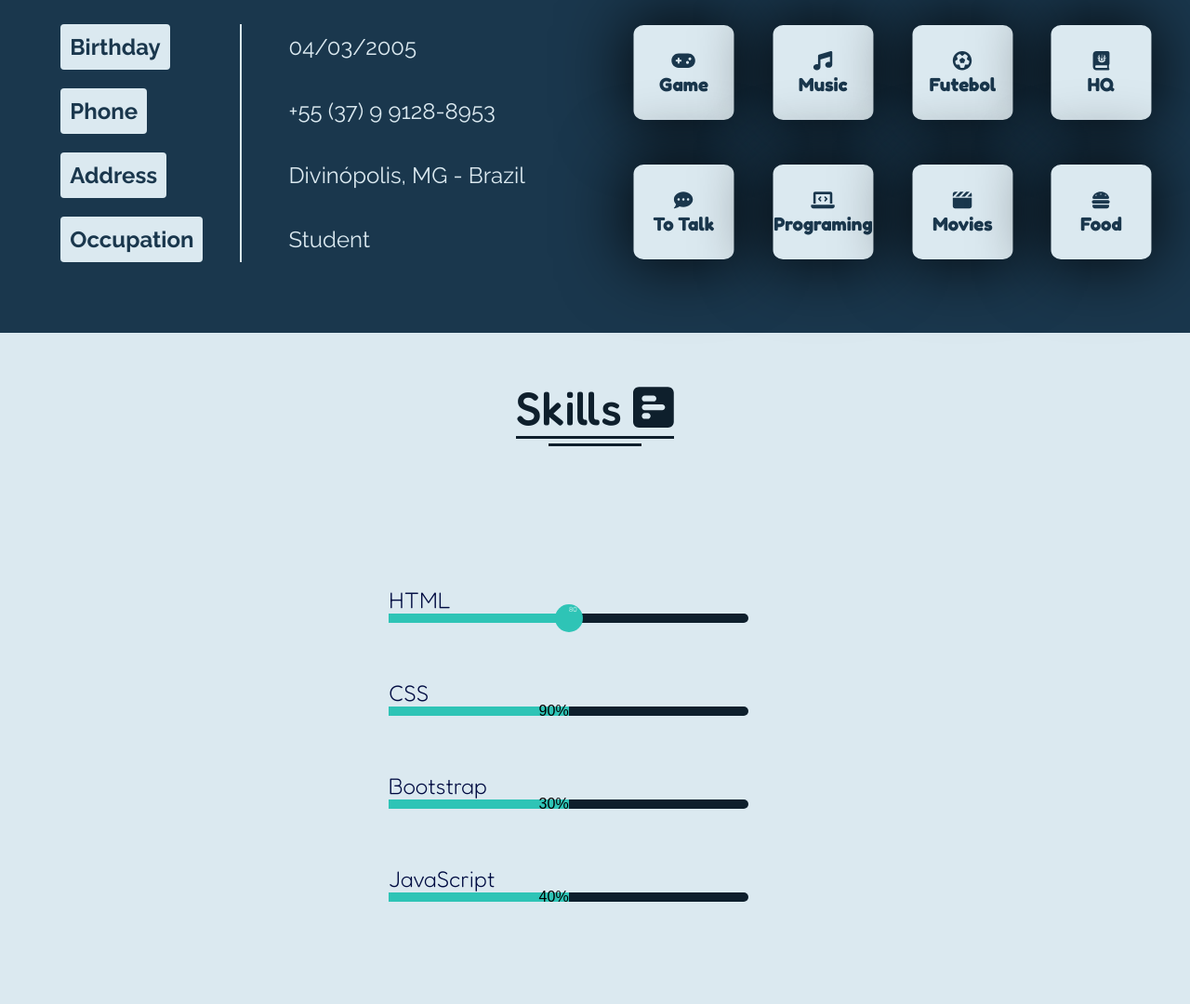
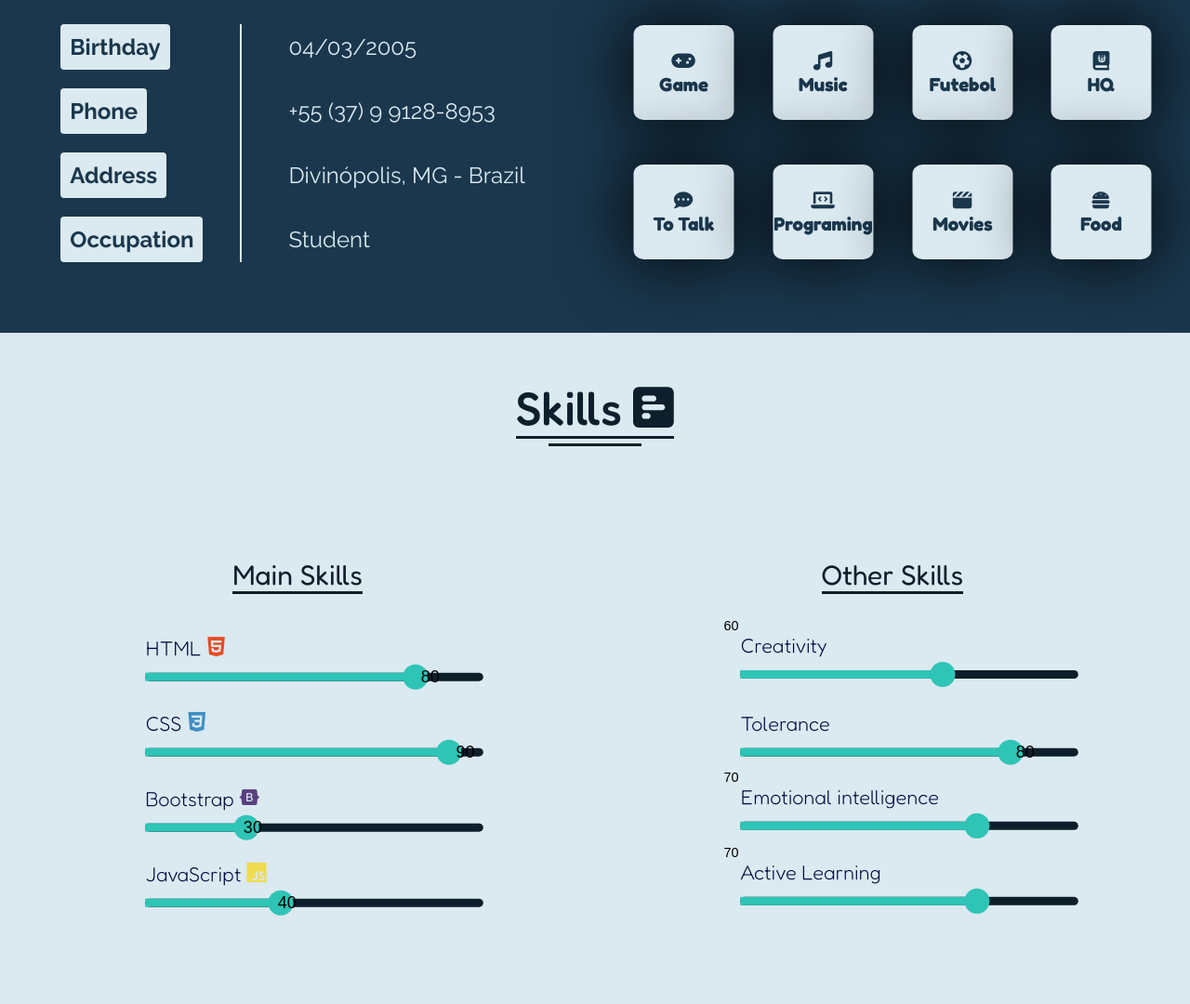
Before and after one commit to Jeanaraga/Novo-Portf-lio, a plain HTML site: page index.html in a window 1280 px wide. Shown: the part 1480-2560 px from the top of the page at 93% size. Drawn offline with nearby package versions, Linux system fonts and the light colour scheme.

Commit message:
Update - Quase terminando a Parte de Skills / (com numeros ainda)

```diff
--- a/assets/css/style.css
+++ b/assets/css/style.css
@@ -47,19 +47,34 @@ header ul {
 .logo h2 {
     font-size: 50px;
     color: #03045E;
+    animation: logoAnimation 6s linear 0s infinite normal forwards;
 }
 
-.logo i {
-    animation: h2Rotate 3s linear 0s infinite normal forwards;
-}
-
-@keyframes h2Rotate {
-    0% {
-      transform: rotate(0);
+@keyframes logoAnimation {
+    0%,
+    100% {
+      transform: translateY(0);
     }
 
-    100% {
-      transform: rotate(360deg);
+    10%,
+    30%,
+    50%,
+    70% {
+      transform: translateY(-8px);
+    }
+
+    20%,
+    40%,
+    60% {
+      transform: translateY(8px);
+    }
+
+    80% {
+      transform: translateY(6.4px);
+    }
+
+    90% {
+      transform: translateY(-6.4px);
     }
   }
 
@@ -399,13 +414,29 @@ header ul {
     border: none;
 }
 
+.secundary-main {
+    display: flex;
+    align-items: center;
+    justify-content: space-around;
+    width: 100%;
+}
+
 .conteudo-secundary {
     width: 60%;
     height: 400px;
     margin-bottom: 80px;
     display: flex;
+    flex-direction: column;
     align-items: center;
     justify-content: center;
+}
+
+.titulo-main-skill h2 {
+    font-family: 'Fredoka', sans-serif;
+    font-size: 30px;
+    font-weight: 400;
+    color: #0E1F2C;
+    border-bottom: 3px solid #0E1F2C;
 }
 
 .container-secundary {
@@ -415,6 +446,7 @@ header ul {
     flex-direction: column;
     align-items: center;
     justify-content: space-around;
+    transform: scale(0.90);
 }
 
 .skills {
@@ -427,22 +459,28 @@ header ul {
     border-radius: 8px;
 }
 
-.skills span {
+.skills .nome-skill{
     font-family: 'Fredoka', sans-serif;
     font-size: 24px;
     font-weight: 300;
     color: #000C42;
     padding-left: 20px;
+    margin-bottom: 15px;
 }
 
 .skills .barra-progresso {
-    width: 80%;
+    width: 100%;
     height: 10px;
     margin-left: 20px;
     border-radius: 20px;
     display: flex;
     align-items: center;
     background-color: #0E1F2C;
+    transition: 0.5s;
+}
+
+.skills .barra-progresso:hover {
+    transform: scale(1.05);
 }
 
 .barra-progresso p {
@@ -456,15 +494,75 @@ header ul {
 
 .barra-progresso span{
     height: 40px;
-    width: 20px;
+    width: 40px;
     background-color: #2ec4b6;
     color: #fff;
     border-radius: 100%;
-    font-size: 10px;
     transform: scale(0.75);
     position: relative;
     right: -20px;
 }
+
+.skills .numero {
+    position: relative;
+    z-index: 1000;
+}
+
+.skills .oito {
+    right: -349px;
+    top: 60px;
+    font-size: 20px;
+    color: #000;
+}
+
+.skills .nove {
+    right: -391px;
+    top: 60px;
+    font-size: 20px;
+    color: #000;
+}
+
+.skills .tres {
+    right: -137px;
+    top: 60px;
+    font-size: 20px;
+    color: #000;
+}
+
+.skills .quatro {
+    right: -178px;
+    top: 60px;
+    font-size: 20px;
+    color: #000;
+}
+
+/* PORCENTAGENS */
+
+.barra-progresso .oitenta {
+    width: 80%;
+}
+
+.barra-progresso .noventa {
+    width: 90%;
+}
+
+.barra-progresso .trinta {
+    width: 30%;
+}
+
+.barra-progresso .quarenta {
+    width: 40%;
+}
+
+.barra-progresso .sessenta {
+    width: 60%;
+}
+
+.barra-progresso .setenta {
+    width: 70%;
+}
+
+/* FIM PORCENTAGENS */
 
 /**** SCROLL REVEAL ***/
 
--- a/index.html
+++ b/index.html
@@ -5,14 +5,20 @@
     <meta http-equiv="X-UA-Compatible" content="IE=edge">
     <meta name="viewport" content="width=device-width, initial-scale=1.0">
     <script src="https://unpkg.com/scrollreveal"></script>
+
+    <!-- LINKS CSS -->
+    <link rel="stylesheet" href="https://cdn.jsdelivr.net/gh/devicons/devicon@v2.14.0/devicon.min.css">
     <link rel="stylesheet" href="./assets/css/style.css">
     <link rel="stylesheet" href="https://cdnjs.cloudflare.com/ajax/libs/font-awesome/6.0.0-beta3/css/all.min.css" integrity="sha512-Fo3rlrZj/k7ujTnHg4CGR2D7kSs0v4LLanw2qksYuRlEzO+tcaEPQogQ0KaoGN26/zrn20ImR1DfuLWnOo7aBA==" crossorigin="anonymous" referrerpolicy="no-referrer" />
+    <!-- LINKS CSS -->
+
     <title>Jean Pedro | Portfolio</title>
 </head>
 <body>
 
-
+    <!-- PRIMEIRA PARTE - CABECALHO -->
     <header>
+        <!-- CABECALHO -->
         <div class="links-header">
             <nav class="links-internos link-1">
                 <ul>
@@ -31,15 +37,17 @@
                 </ul>
             </nav>
             <div class="logo">
-                <h2>J.P</h2>
+                <h2><i class="fa-regular fa-face-meh"></i></h2>
             </div>
         </div>
+        <!-- FIM CABECALHO -->
 
+        <!-- PARTE PRINCIPAL - HEADER -->
         <div class="principal-header">
             <div class="escrito-header">
-                <span>Hello <span id="icon-colchete"><i class="fa-solid fa-code"></i></span></span>
-                <h1 class="typing">I'm Jean Pedro<span class="typing-animation"></span></h1>
-                <p>Front End Developer</p>
+                <span translate="no">Hello <span id="icon-colchete"><i class="fa-solid fa-code"></i></span></span>
+                <h1 class="typing" translate="no">I'm Jean Pedro<span class="typing-animation"></span></h1>
+                <p translate="no">Front End Developer</p>
                 <a href="assets/Curriculo Jean.pdf" class="botao" download>
                     <button><span class="icon-download"><i class="fa-solid fa-download"></i> </span> Download CV</button>
                 </a>
@@ -48,7 +56,9 @@
                 <img src="./assets/img/download20220206212011.png" alt="Avatar do GitHub do Jean Pedro">
             </div>
         </div>
+        <!-- FIM  PARTE PRINCIPAL - HEADER -->
     </header>
+    <!-- FIM PRIMEIRA PARTE - CABECALHO  -->
 
 
     <main>
@@ -65,7 +75,7 @@
                     <div class="texto-descricao">
                         <p><em>Hello my name is Jean Pedro and I'm Front End Developer</em>.I've been studying to be a Front End Developer for 5 months, I'm still at the beginning of my long journey. But I'm always attentive to learn new things and new technologies.</p>
                         <p>I learned everything I know through online courses, but I intend to do <em>Systems Development Analysis</em> after finishing high school.</p>
-                        <p>I've already learned HTML and CSS, I've done several projects with these technologies, and I'm currently studying JavaScript. After learning JavaScript I intend to learn React</p>
+                        <p>I've already learned HTML, CSS and Bootstrap, I've done several projects with these technologies, and I'm currently studying JavaScript. After learning JavaScript I intend to learn React</p>
                     </div>
                 </div>
             </div>
@@ -105,11 +115,11 @@
                             </div>
                             <div class="bloquinho bloquinho-3">
                                 <span class="icon"><i class="fa-solid fa-futbol"></i></span>
-                                <span>Futebol</span>
+                                <span translate="no">Futebol</span>
                             </div>
                             <div class="bloquinho bloquinho-4">
                                 <span class="icon"><i class="fa-solid fa-book-journal-whills"></i></span>
-                                <span>HQ</span>
+                                <span translate="no">HQ</span>
                             </div>
                         </div>
                         <div class="blocao blocao-2">
@@ -140,30 +150,76 @@
                 <h2>Skills <i class="fa-solid fa-square-poll-horizontal"></i></h2>
                 <hr>
             </div>
+
+            <div class="secundary-main">
                 <div class="conteudo-secundary">
+                    <div class="titulo-main-skill">
+                        <h2>Main Skills</h2>
+                    </div>
                     <div class="container-secundary">
                         <div class="skills">
-                        <span class="nome-skill-1">HTML</span>
+                            <span class="numero oito">80</span>
+                            <span class="nome-skill">HTML <i class="devicon-html5-plain colored"></i></span>
                             <div class="barra-progresso skill-1">
-                            <p class="oitenta"><span>80</span></p>
+                                <p class="oitenta"><span></span></p>
                             </div>
                         </div>
                         <div class="skills">
-                        <span>CSS</span>
+                            <span class="numero nove">90</span>
+                            <span class="nome-skill">CSS <i class="devicon-css3-plain colored"></i></span>
                             <div class="barra-progresso">
-                            <p>90%</p>
+                                <p class="noventa"><span></span></p>
                             </div>
                         </div>
                         <div class="skills">
-                        <span>Bootstrap</span>
+                            <span class="numero tres">30</span>
+                            <span class="nome-skill">Bootstrap <i class="devicon-bootstrap-plain colored"></i></span>
                             <div class="barra-progresso">
-                            <p>30%</p>
+                                <p class="trinta"><span></span></p>
                             </div>
                         </div>
                         <div class="skills">
-                        <span>JavaScript</span>
+                            <span class="numero quatro">40</span>
+                            <span class="nome-skill">JavaScript <i class="devicon-javascript-plain colored"></i></span>
                             <div class="barra-progresso">
-                            <p>40%</p>
+                                <p class="quarenta"><span></span></p>
+                            </div>
+                        </div>
+                    </div>
+                </div>
+
+                <div class="conteudo-secundary">
+                    <div class="titulo-main-skill">
+                        <h2>Other Skills</h2>
+                    </div>
+                    <div class="container-secundary">
+                        <div class="skills">
+                            <span class="numero seis">60</span>
+                            <span class="nome-skill">Creativity</span>
+                            <div class="barra-progresso">
+                                <p class="sessenta"><span></span></p>
+                            </div>
+                        </div>
+                        <div class="skills">
+                            <span class="numero oito">80</span>
+                            <span class="nome-skill">Tolerance</span>
+                            <div class="barra-progresso">
+                                <p class="oitenta"><span></span></p>
+                            </div>
+                        </div>
+                        <div class="skills">
+                            <span class="numero sete">70</span>
+                            <span class="nome-skill">Emotional intelligence</span>
+                            <div class="barra-progresso">
+                                <p class="setenta"><span></span></p>
+                            </div>
+                        </div>
+                        <div class="skills">
+                            <span class="numero sete">70</span>
+                            <span class="nome-skill">Active Learning</span>
+                            <div class="barra-progresso">
+                                <p class="setenta"><span></span></p>
+                            </div>
                         </div>
                     </div>
                 </div>
```
Lines whose indentation alone changed are shown as unchanged.
